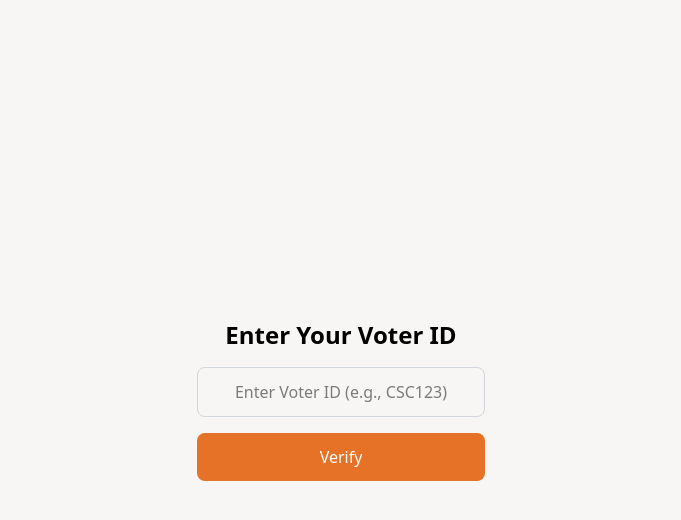
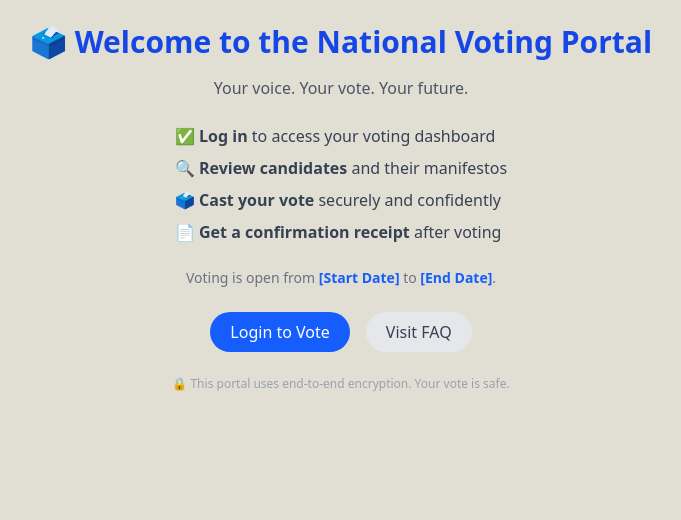
Before and after one commit to Opeyemi-2018/e-voting-client, a Next.js app: page / in a window 1280 px wide. Shown: the top 520 px of the page, without its empty margins (299-980 px from the left). Built offline with nearby package versions, Linux system fonts and the light colour scheme.

Commit message:
small changes

```diff
--- /dev/null
+++ b/app/Home/page.jsx
@@ -0,0 +1,78 @@
+"use client";
+
+import { useEffect, useState } from "react";
+import { motion } from "framer-motion";
+
+const LandingPage = () => {
+  // eslint-disable-next-line react-hooks/rules-of-hooks
+  const [showContent, setShowContent] = useState(false);
+
+  useEffect(() => {
+    const timer = setTimeout(() => setShowContent(true), 300);
+    return () => clearTimeout(timer);
+  }, []);
+  return (
+    <div className="min-h-screen  max-w-6xl mx-auto  p-6">
+      <motion.div
+        initial={{ opacity: 0, y: 20 }}
+        animate={showContent ? { opacity: 1, y: 0 } : {}}
+        transition={{ duration: 0.8 }}
+        className="text-center flex flex-col justify-center items-center"
+      >
+        <motion.h1
+          className="text-3xl font-bold text-blue-700 mb-4"
+          initial={{ opacity: 0, y: -10 }}
+          animate={{ opacity: 1, y: 0 }}
+          transition={{ delay: 0.5, duration: 0.6 }}
+        >
+          🗳️ Welcome to the National Voting Portal
+        </motion.h1>
+
+        <motion.p
+          className="text-gray-600 mb-6"
+          initial={{ opacity: 0 }}
+          animate={{ opacity: 1 }}
+          transition={{ delay: 0.7, duration: 0.6 }}
+        >
+          Your voice. Your vote. Your future.
+        </motion.p>
+
+        <ul className="text-left text-gray-700 mb-6 space-y-2">
+          <li>
+            ✅ <strong>Log in</strong> to access your voting dashboard
+          </li>
+          <li>
+            🔍 <strong>Review candidates</strong> and their manifestos
+          </li>
+          <li>
+            🗳️ <strong>Cast your vote</strong> securely and confidently
+          </li>
+          <li>
+            📄 <strong>Get a confirmation receipt</strong> after voting
+          </li>
+        </ul>
+
+        <p className="text-sm text-gray-500 mb-6">
+          Voting is open from{" "}
+          <span className="font-semibold text-blue-600">[Start Date]</span> to{" "}
+          <span className="font-semibold text-blue-600">[End Date]</span>.
+        </p>
+
+        <div className="flex justify-center gap-4">
+          <button className="px-5 py-2 bg-blue-600 text-white rounded-full hover:bg-blue-700 transition">
+            Login to Vote
+          </button>
+          <button className="px-5 py-2 bg-gray-200 text-gray-700 rounded-full hover:bg-gray-300 transition">
+            Visit FAQ
+          </button>
+        </div>
+
+        <p className="mt-6 text-xs text-gray-400">
+          🔒 This portal uses end-to-end encryption. Your vote is safe.
+        </p>
+      </motion.div>
+    </div>
+  );
+};
+
+export default LandingPage;
--- a/app/cast-vote/page.jsx
+++ b/app/cast-vote/page.jsx
@@ -29,7 +29,7 @@ const CastVotePage = () => {
       try {
         setLoading(true);
         const res = await axios.get(
-          "http://localhost:5000/api/candidate/get-candidate"
+          "https://e-voting-server-bxpt.onrender.com/api/candidate/get-candidate"
         );
         setCandidates(res.data);
       } catch (error) {
@@ -79,7 +79,7 @@ const CastVotePage = () => {
         return;
       }
       setLoading(true);
-      await axios.post("http://localhost:5000/api/vote/cast-vote", {
+      await axios.post("https://e-voting-server-bxpt.onrender.com/api/vote/cast-vote", {
         uniqueNumber: voterID,
         votes,
       });
--- a/app/components/login/index.jsx
+++ b/app/components/login/index.jsx
@@ -25,7 +25,7 @@ const Login = () => {
     try {
       setLoading(true)
       const res = await axios.post(
-        "http://localhost:5000/api/unique-number/verify-uniqueID",
+        "https://e-voting-server-bxpt.onrender.com/api/unique-number/verify-uniqueID",
         {
           voterID: voterID.trim().toUpperCase(),
         }
--- /dev/null
+++ b/app/components/navbar/Navbar.jsx
@@ -0,0 +1,9 @@
+import React from 'react'
+
+const Navbar = () => {
+  return (
+    <div>Navbar</div>
+  )
+}
+
+export default Navbar
--- a/app/page.js
+++ b/app/page.js
@@ -1,10 +1,12 @@
 import React from "react";
-import Login from "./components/login";
+// import Login from "./components/login";
+import LandingPage from "./Home/page";
 
 const page = () => {
   return (
-    <div className="bg-[#f0e1d3]">
-      <Login />
+    <div className="bg-[#e1dfd3]">
+      {/* <Login /> */}
+      <LandingPage />
     </div>
   );
 };
--- a/package.json
+++ b/package.json
@@ -11,6 +11,7 @@
   "dependencies": {
     "antd": "^5.24.6",
     "axios": "^1.8.4",
+    "framer-motion": "^12.9.7",
     "next": "15.2.4",
     "react": "^19.0.0",
     "react-dom": "^19.0.0",
```
Also changed, not shown: 1 other file (tests, documents, lock files or other folders).
